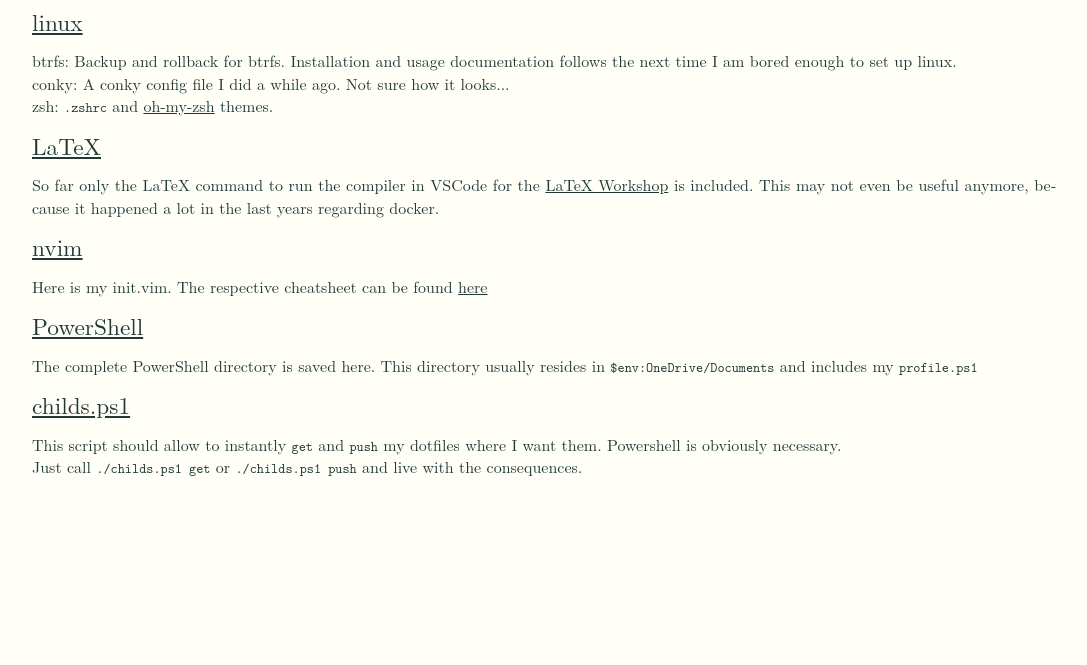
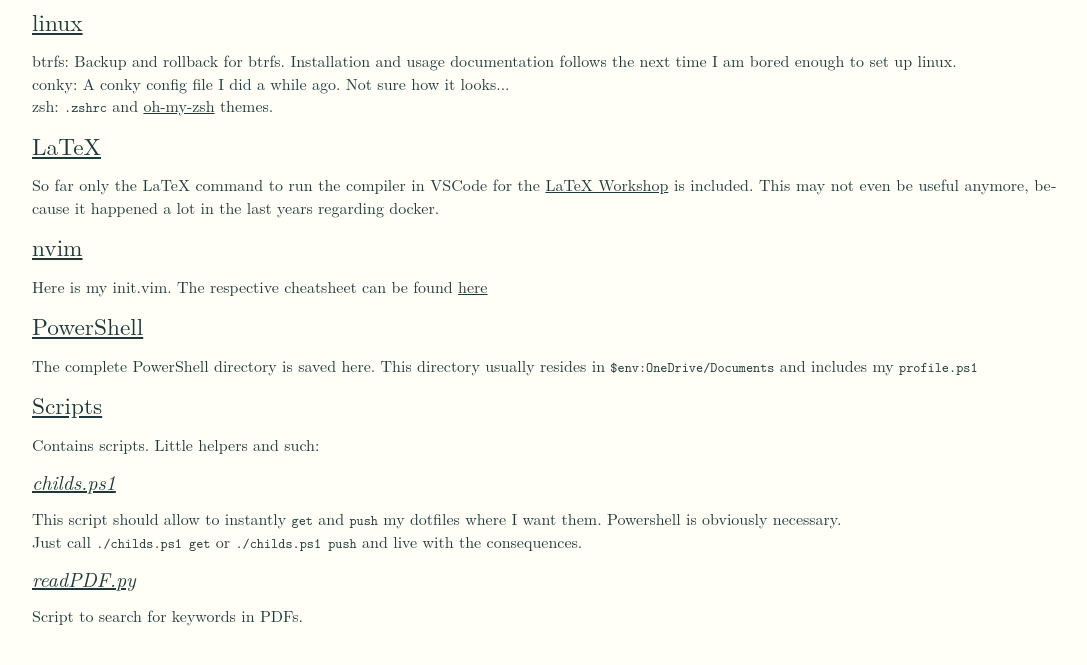
Before and after one commit to klawr/dotfiles, a website: page docs/index.html in a window 1280 px wide. Shown: the part 53-718 px from the top of the page, without its empty margins (96-1183 px from the left). Drawn offline with nearby package versions, Linux system fonts and the light colour scheme.

Commit message:
Update index.md

```diff
--- a/docs/index.html
+++ b/docs/index.html
@@ -4,7 +4,7 @@
 <meta charset="utf-8">
 <meta name="viewport" content="width=device-width, initial-scale=1, minimum-scale=1,user-scalable=no">
 <meta name="description" content="index">
-<meta name="date" content="Thu Nov 05 2020 01:00:00 GMT+0100 (Central European Standard Time)">
+<meta name="date" content="Thu Nov 05 2020 01:00:00 GMT+0100 (Mitteleuropäische Normalzeit)">
 <meta name="keywords" content="dotfiles">
 <base href="./undefined">
 <title>index</title>
@@ -29,10 +29,14 @@ This may not even be useful anymore, because it happened a lot in the last years
 <p>Here is my init.vim. The respective cheatsheet can be found <a href="./vim_cheatsheet.html">here</a></p>
 <h2 id="powershell"><a href="https://github.com/klawr/dotfiles/tree/master/PowerShell">PowerShell</a></h2>
 <p>The complete PowerShell directory is saved here. This directory usually resides in <code>$env:OneDrive/Documents</code> and includes my <code>profile.ps1</code></p>
-<h2 id="childsps1"><a href="https://github.com/klawr/dotfiles/tree/master/childs.ps1">childs.ps1</a></h2>
+<h2 id="scripts"><a href="https://github.com/klawr/dotfiles/tree/master">Scripts</a></h2>
+<p>Contains scripts. Little helpers and such:</p>
+<h3 id="childsps1"><a href="https://github.com/klawr/dotfiles/tree/master/childs.ps1">childs.ps1</a></h3>
 <p>This script should allow to instantly <code>get</code> and <code>push</code> my dotfiles where I want them.
 Powershell is obviously necessary. <br>
 Just call <code>./childs.ps1 get</code> or <code>./childs.ps1 push</code> and live with the consequences.</p>
+<h3 id="readpdfpy"><a href="https://github.com/klawr/dotfiles/tree/master/readPDF.py">readPDF.py</a></h3>
+<p>Script to search for keywords in PDFs.</p>
 
 </main>
 </body>
```
Also changed, not shown: docs/index.md (+7 -1 lines).
